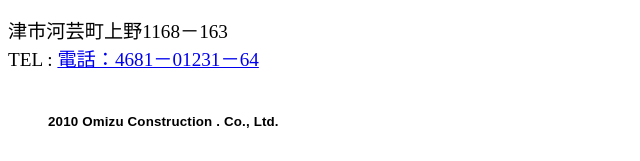
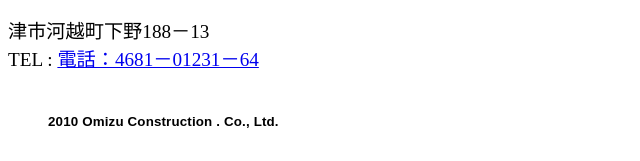
Before and after one commit to ziyuuzinn/oomizu_recruit, a plain HTML site: page index.html in a window 1280 px wide. Shown: the part 3761-3922 px from the top of the page, 0-640 px from the left. Drawn offline with Linux system fonts and the light colour scheme.

Commit message:
Update index.html

```diff
--- a/index.html
+++ b/index.html
@@ -244,7 +244,7 @@
   </div>
   <div class=".フッターロゴエリア">
     <h1 class="フッターロゴ"><a href="大水建設.html"><img src="https://ziyuuzinn.github.io/oomizu_recruit/2大水建設ロゴ.png" width="300" height="100" alt=""></a></h1>
-    <p class="フッターアドレス">津市河芸町上野1168－163<br>TEL : <a href="tel:電話：4681－01231－64 ">電話：4681－01231－64 </a></p>
+    <p class="フッターアドレス">津市河越町下野188－13<br>TEL : <a href="tel:電話：4681－01231－64 ">電話：4681－01231－64 </a></p>
   </div>
 
 </div>
```
